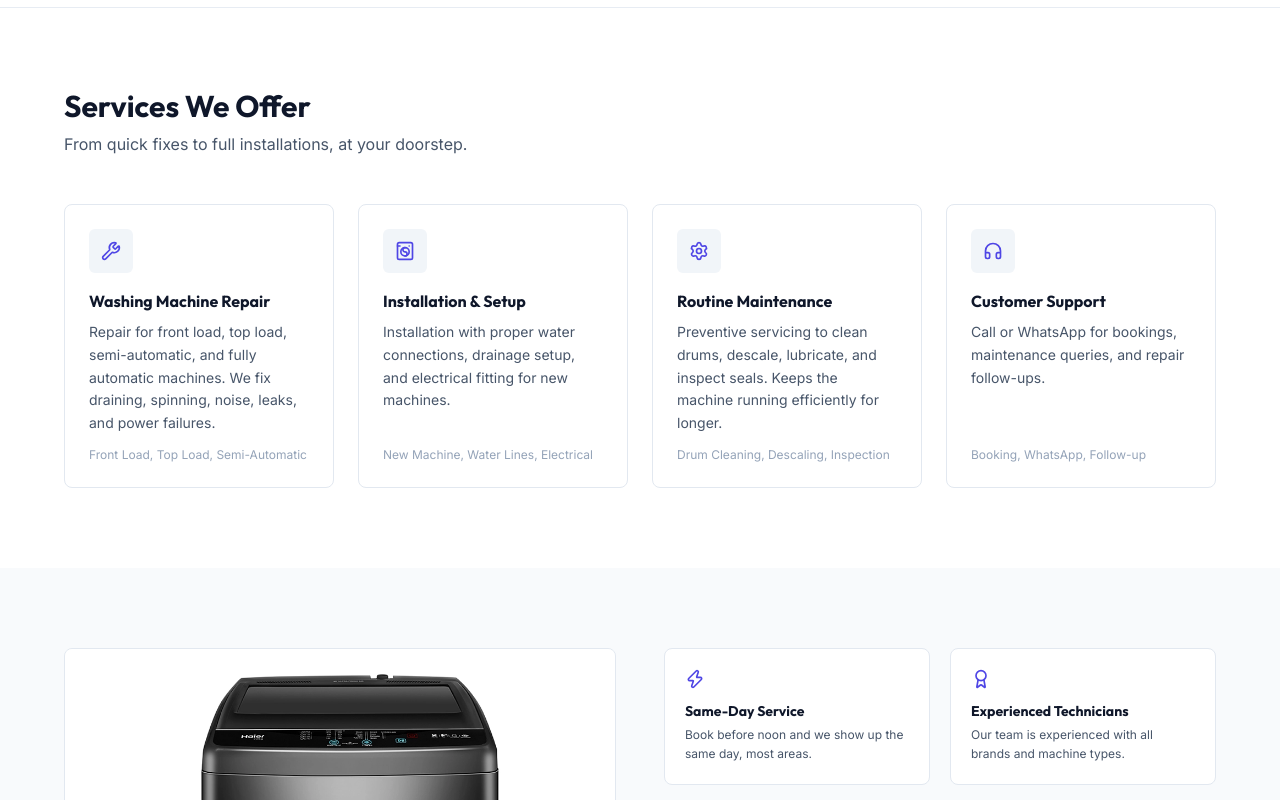
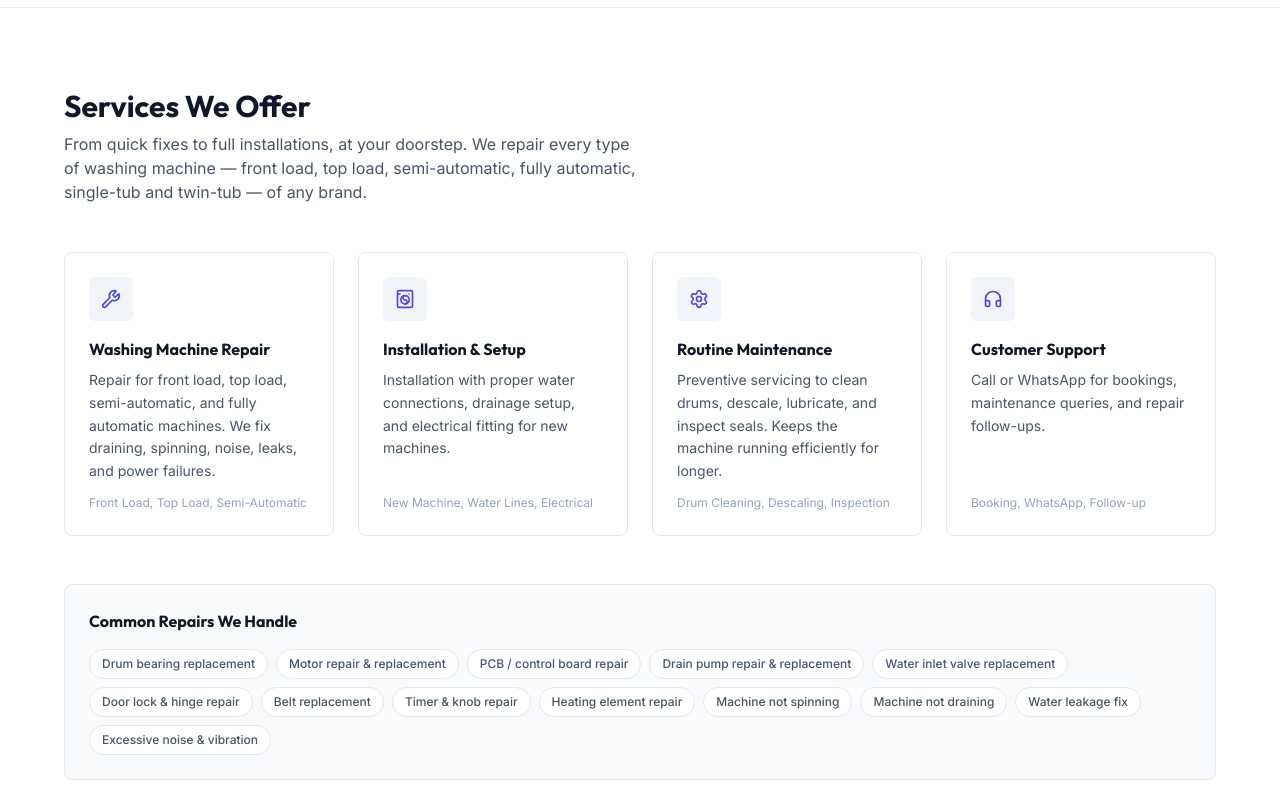
Before and after one commit to yugmbusinessconsulting/washing-repair.vercel.app, a Next.js app: page / in a window 1280 px wide. Shown: the part 1000-1800 px from the top of the page. Built offline with nearby package versions, Linux system fonts and the light colour scheme; no server answers.

Commit message:
Refactor code structure for improved readability and maintainability

```diff
--- a/app/components/Services.tsx
+++ b/app/components/Services.tsx
@@ -1,4 +1,20 @@
 import { Wrench, WashingMachine, Settings, Headphones } from "lucide-react";
+
+const commonRepairs = [
+  "Drum bearing replacement",
+  "Motor repair & replacement",
+  "PCB / control board repair",
+  "Drain pump repair & replacement",
+  "Water inlet valve replacement",
+  "Door lock & hinge repair",
+  "Belt replacement",
+  "Timer & knob repair",
+  "Heating element repair",
+  "Machine not spinning",
+  "Machine not draining",
+  "Water leakage fix",
+  "Excessive noise & vibration",
+];
 
 const services = [
   {
@@ -36,7 +52,10 @@ export default function Services() {
             Services We Offer
           </h2>
           <p className="text-slate-600 text-base max-w-xl">
-            From quick fixes to full installations, at your doorstep.
+            From quick fixes to full installations, at your doorstep. We
+            repair every type of washing machine — front load, top load,
+            semi-automatic, fully automatic, single-tub and twin-tub — of
+            any brand.
           </p>
         </div>
 
@@ -62,6 +81,23 @@ export default function Services() {
             );
           })}
         </div>
+
+        {/* Common repairs handled */}
+        <div className="mt-12 bg-slate-50 rounded-lg border border-slate-200 p-6">
+          <h3 className="font-bold text-slate-900 text-base mb-4">
+            Common Repairs We Handle
+          </h3>
+          <div className="flex flex-wrap gap-2">
+            {commonRepairs.map((item) => (
+              <span
+                key={item}
+                className="text-xs font-medium text-slate-600 bg-white border border-slate-200 rounded-full px-3 py-1.5"
+              >
+                {item}
+              </span>
+            ))}
+          </div>
+        </div>
       </div>
     </section>
   );
```
Also changed, not shown: 1 other file (tests, documents, lock files or other folders).
